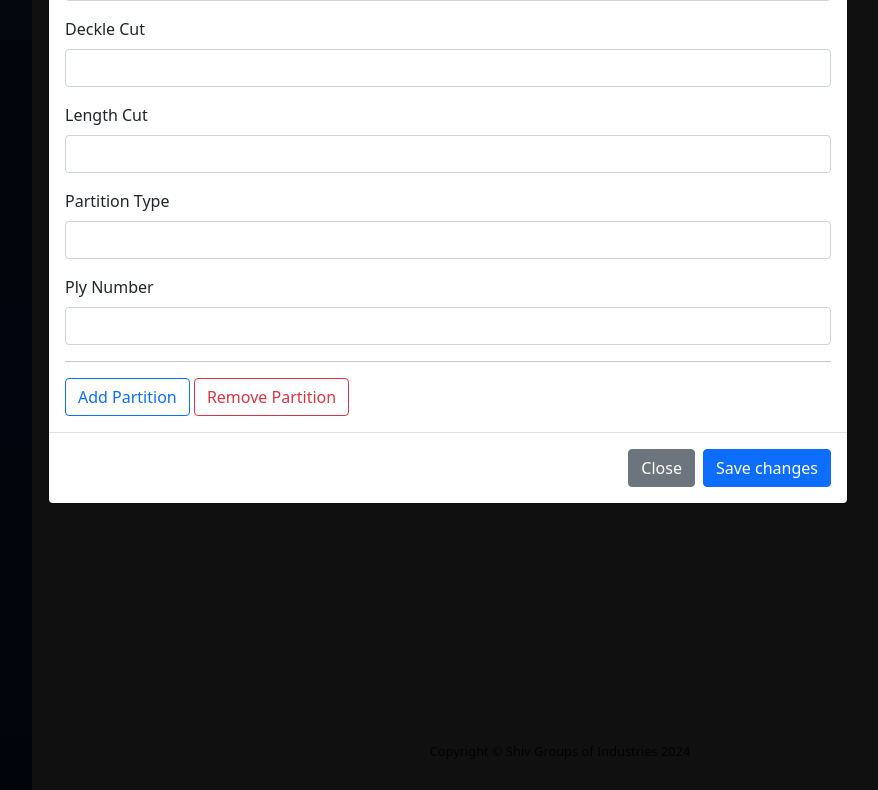
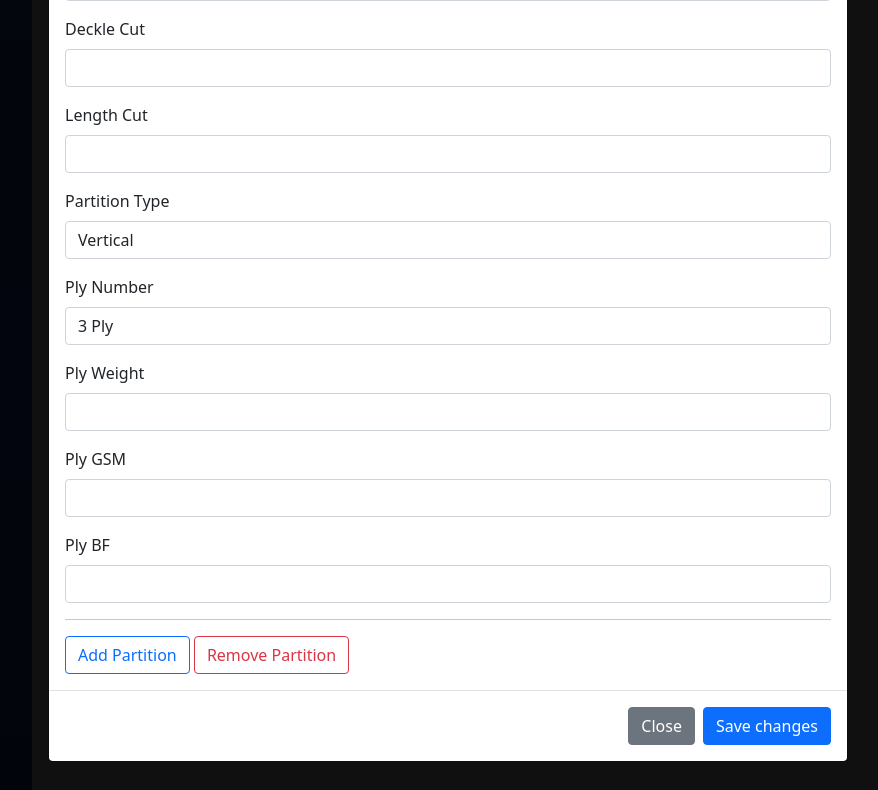
Before and after one commit to JANMAY007/MultiBox, a Django app: page /add_product/ in a window 1280 px wide, after a click on "Add Product". Shown: the part 1339-2129 px from the top of the page, without its empty margins (192-1070 px from the left). Run offline with Django 5.2, Linux system fonts and the light colour scheme; a user stored in the database is signed in; tables that the repository leaves empty hold one stand-in row (values such as "Sample post"); grey boxes marked "Sample" are stand-in pictures; some libraries are stand-ins or nearby versions.

Commit message:
Updated partition templates fields and product model

```diff
--- a/Corrugation/models.py
+++ b/Corrugation/models.py
@@ -63,7 +63,7 @@ class Product(models.Model):
         ]
 
     tenant = models.ForeignKey(Tenant, on_delete=models.CASCADE)
-    product_name = models.CharField(max_length=100, unique=True)
+    product_name = models.CharField(max_length=100)
     box_no = models.CharField(max_length=8, blank=True)
     material_code = models.CharField(max_length=10, blank=True)
     size = models.CharField(max_length=10, blank=True)
--- a/templates/products.html
+++ b/templates/products.html
@@ -12,7 +12,7 @@
             </div>
         {% endfor %}
         <script>
-            setTimeout(function() {
+            setTimeout(function () {
                 bootstrap.Alert.getOrCreateInstance(document.querySelector(".alert")).close();
             }, 2500)
         </script>
@@ -97,11 +97,32 @@
                         </div>
                         <div class="mb-3">
                             <label for="partition_type_${partitionCount}" class="form-label">Partition Type</label>
-                            <input type="text" class="form-control" id="partition_type_${partitionCount}" name="partition_type">
+                            <select class="form-control" id="partition_type_${partitionCount}" name="partition_type">
+                                <option value="vertical">Vertical</option>
+                                <option value="horizontal">Horizontal</option>
+                                <option value="z-type">Z-Type</option>
+                                <option value="crisscross">Criss-Cross</option>
+                            </select>
                         </div>
                         <div class="mb-3">
                             <label for="ply_no_${partitionCount}" class="form-label">Ply Number</label>
-                            <input type="text" class="form-control" id="ply_no_${partitionCount}" name="ply_no">
+                            <select class="form-control" id="ply_no_${partitionCount}" name="ply_no">
+                                <option value="3">3 Ply</option>
+                                <option value="5">5 Ply</option>
+                                <option value="7">7 Ply</option>
+                            </select>
+                        </div>
+                        <div class="mb-3">
+                            <label for="partition_weight_${partitionCount}" class="form-label">Ply Weight</label>
+                            <input type="text" class="form-control" id="partition_weight_${partitionCount}" name="partition_weight">
+                        </div>
+                        <div class="mb-3">
+                            <label for="partition_gsm_${partitionCount}" class="form-label">Ply GSM</label>
+                            <input type="text" class="form-control" id="partition_gsm_${partitionCount}" name="partition_gsm">
+                        </div>
+                        <div class="mb-3">
+                            <label for="partition_bf_${partitionCount}" class="form-label">Ply BF</label>
+                            <input type="text" class="form-control" id="partition_bf_${partitionCount}" name="partition_bf">
                         </div>
                         <hr>
                     `;
@@ -225,19 +246,44 @@
                                     </div>
                                     <div class="mb-3">
                                         <label for="partition_type_0" class="form-label">Partition Type</label>
-                                        <input type="text" class="form-control" id="partition_type_0"
-                                               name="partition_type">
+                                        <select class="form-control" id="partition_type_0" name="partition_type">
+                                            <option value="vertical">Vertical</option>
+                                            <option value="horizontal">Horizontal</option>
+                                            <option value="z-type">Z-Type</option>
+                                            <option value="crisscross">Criss-Cross</option>
+                                        </select>
                                     </div>
                                     <div class="mb-3">
                                         <label for="ply_no_0" class="form-label">Ply Number</label>
-                                        <input type="text" class="form-control" id="ply_no_0" name="ply_no">
+                                        <select class="form-control" id="ply_no_0" name="ply_no">
+                                            <option value="3">3 Ply</option>
+                                            <option value="5">5 Ply</option>
+                                            <option value="7">7 Ply</option>
+                                        </select>
+                                    </div>
+                                    <div class="mb-3">
+                                        <label for="partition_weight_0" class="form-label">Ply Weight</label>
+                                        <input type="text" class="form-control" id="partition_weight_0"
+                                               name="partition_weight">
+                                    </div>
+                                    <div class="mb-3">
+                                        <label for="partition_gsm_0" class="form-label">Ply GSM</label>
+                                        <input type="text" class="form-control" id="partition_gsm_0" name="partition_gsm">
+                                    </div>
+                                    <div class="mb-3">
+                                        <label for="partition_bf_0" class="form-label">Ply BF</label>
+                                        <input type="text" class="form-control" id="partition_bf_0" name="partition_bf">
                                     </div>
                                     <hr>
                                 </div>
                             </div>
                             <div class="d-grid gap-2 d-md-block">
-                                <button type="button" class="btn btn-outline-primary" id="addPartitionBtn">Add Partition</button>
-                                <button type="button" class="btn btn-outline-danger" id="removePartitionBtn">Remove Partition</button>
+                                <button type="button" class="btn btn-outline-primary" id="addPartitionBtn">Add
+                                    Partition
+                                </button>
+                                <button type="button" class="btn btn-outline-danger" id="removePartitionBtn">Remove
+                                    Partition
+                                </button>
                             </div>
                         </div>
                         <div class="modal-footer">
```
